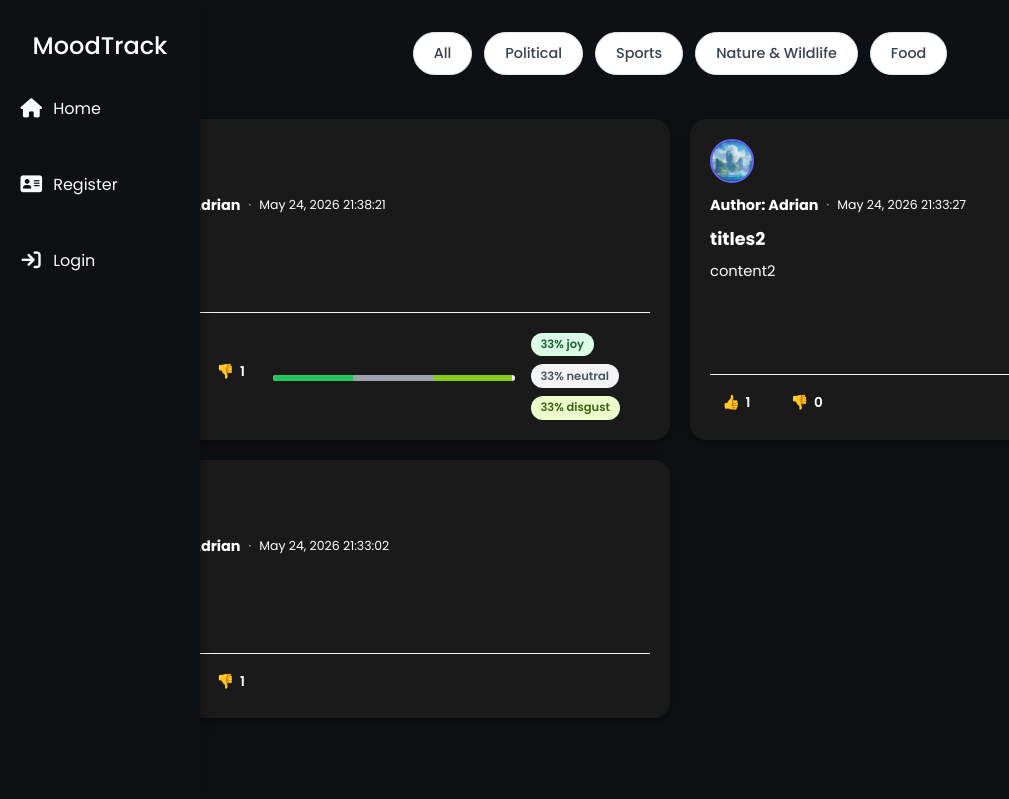
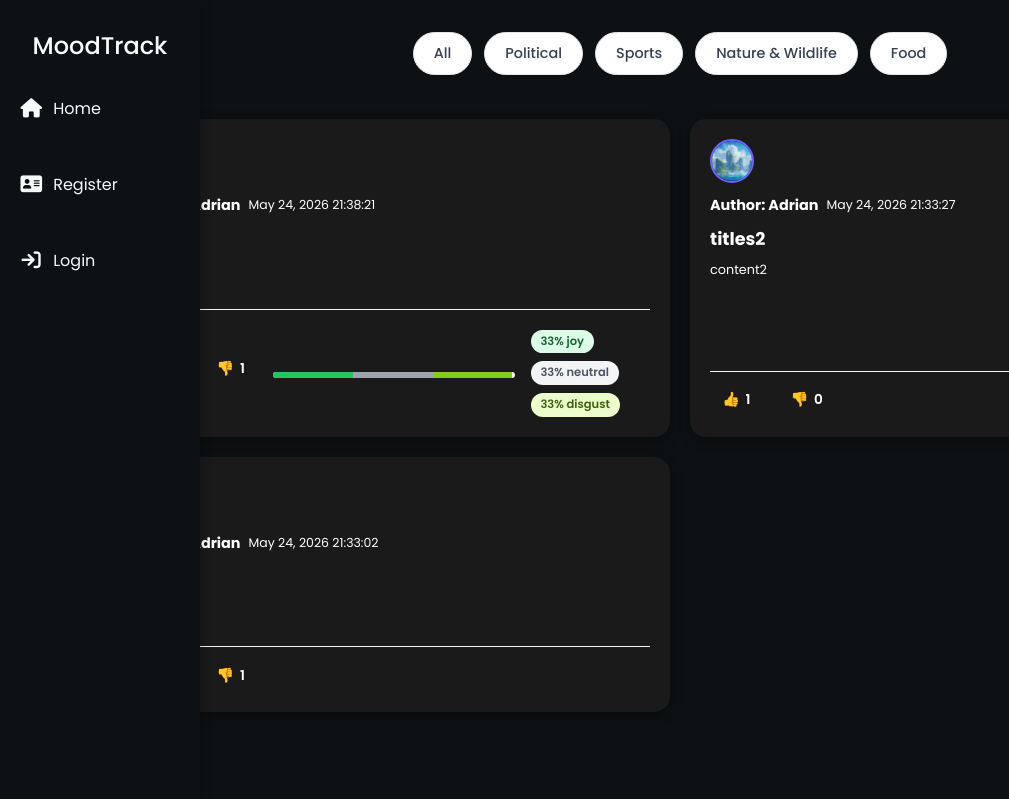
Before and after one commit to Adrianegbuna/MoodTrack, a Django app: page /home/ in a window 1280 px wide. Shown: the top 799 px of the page, without its empty margins (0-1009 px from the left). Run offline with Django 5.2, Linux system fonts and the light colour scheme; data comes from the database, SQL or seed files in the repository; parts of the project's set-up code (start-up, migrations or seed data) failed here and were passed over.

Commit message:
Add files via upload

```diff
--- a/moodtrack_app/static/moodtrack_app/home.css
+++ b/moodtrack_app/static/moodtrack_app/home.css
@@ -80,7 +80,6 @@
 }
 
 .post-date::before {
-  content: "·";
   margin-right: 0.5rem;
   color: #d1d5db;
 }
@@ -101,7 +100,7 @@
   margin-top: 0;
   line-height: 1.6;
   color: white;
-  font-size: 0.92rem;
+  font-size: 0.8rem;
   flex: 1;
   overflow-wrap: break-word;
   word-wrap: break-word;
```
